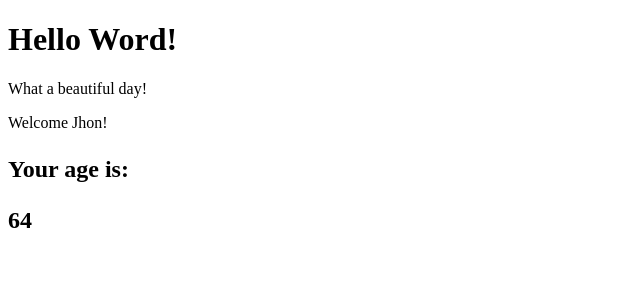
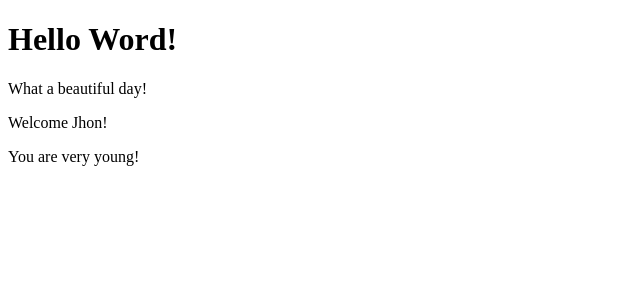
Before and after one commit to Yaricherchi7/React.js, a React (Create React App) app: page / in a window 1280 px wide. Shown: the top 300 px of the page, without its empty margins (0-640 px from the left). Built offline with nearby package versions, Linux system fonts and the light colour scheme.

Commit message:
es-19 svolto

```diff
--- a/src/Age.js
+++ b/src/Age.js
@@ -4,6 +4,9 @@
 
 export  class Age extends React.Component {
     render(){
-        return <p>Your age is: </p>
+        return <div>
+            {this.props.age > 18 ? <p>your age is: {this.props.age} </p> : <p>You are very young!</p>}
+        </div>
+
     }
 }
--- a/src/Welcome.js
+++ b/src/Welcome.js
@@ -7,7 +7,7 @@
     render(){
         return <div>
         <p> Welcome {this.props.name}!</p>
-         {this.props.age > 18 && this.props.age < 65 && this.props.name === "Jhon" && <h2> <Age/> {this.props.age} </h2>}
+         <Age age="16"/>
 
         </div>
     }
```
